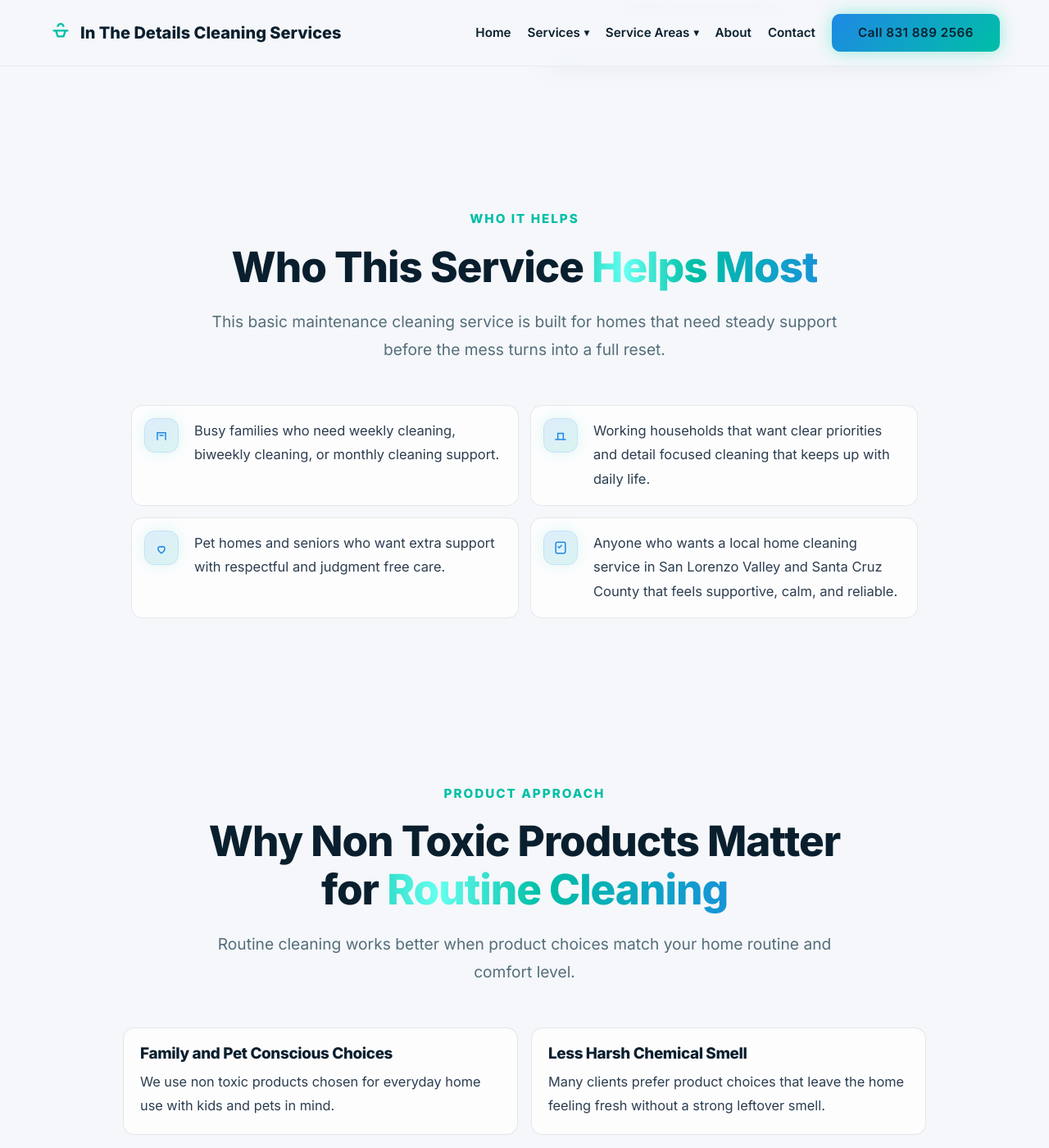
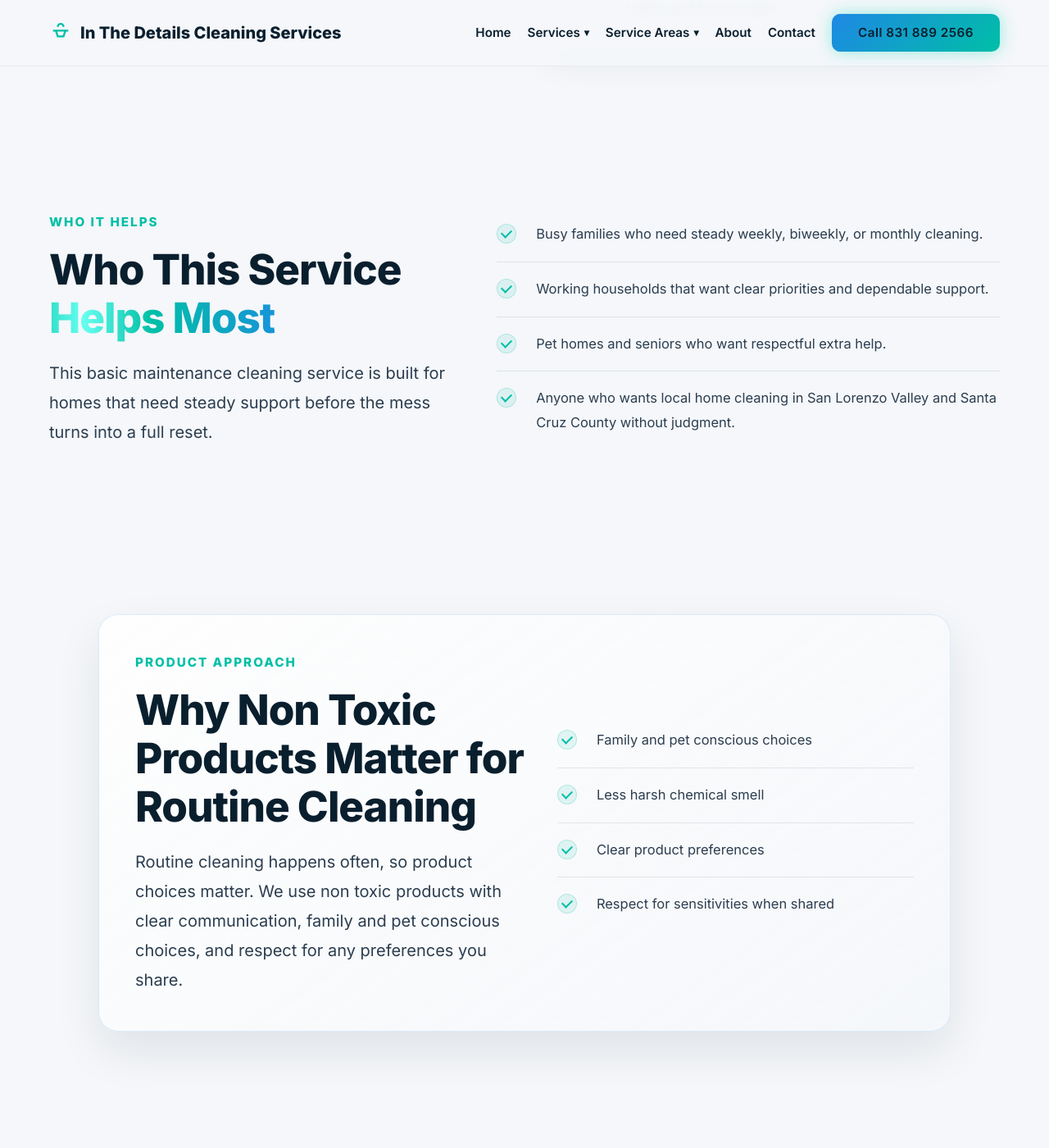
Before and after one commit to YourOnlineSquad/in-the-details-cleaning-site, a Jekyll site: the page built from services/basic-maintenance-cleaning/index.html, in a window 1280 px wide and 1400 px high, scrolled down 1443 px. Shown: the whole window at 82% size. Built offline with Jekyll 4.4.1, drawn with Linux system fonts in a browser that asks for light colours; some of the changed text lies outside the part shown.

Commit message:
Clean up basic maintenance page sections

```diff
--- a/services/basic-maintenance-cleaning/index.html
+++ b/services/basic-maintenance-cleaning/index.html
@@ -65,44 +65,34 @@ description: Weekly, biweekly, and monthly non toxic house cleaning in San Loren
 </section>
 
 <section class="section service-audience">
-  <div class="container">
-    <div class="text-center max-w-800 mb-50">
+  <div class="container service-split-list">
+    <div class="service-split-copy">
       <span class="eyebrow">Who It Helps</span>
       <h2 class="section-title">Who This Service <span class="gradient-text">Helps Most</span></h2>
-      <p class="section-subtitle">This basic maintenance cleaning service is built for homes that need steady support before the mess turns into a full reset.</p>
+      <p class="body-copy-large">This basic maintenance cleaning service is built for homes that need steady support before the mess turns into a full reset.</p>
     </div>
-    <div class="service-audience-list" role="list" aria-label="Who basic maintenance cleaning helps">
-      <div class="service-audience-item" role="listitem"><span class="service-audience-mark" aria-hidden="true"><svg viewBox="0 0 24 24" fill="none"><path d="M6 19V8h12v11" stroke="currentColor" stroke-width="1.8"/><path d="M9 12h6" stroke="currentColor" stroke-width="1.8"/></svg></span><p class="body-copy">Busy families who need weekly cleaning, biweekly cleaning, or monthly cleaning support.</p></div>
-      <div class="service-audience-item" role="listitem"><span class="service-audience-mark" aria-hidden="true"><svg viewBox="0 0 24 24" fill="none"><path d="M4 18h16" stroke="currentColor" stroke-width="1.8"/><path d="M8 18V9h8v9" stroke="currentColor" stroke-width="1.8"/></svg></span><p class="body-copy">Working households that want clear priorities and detail focused cleaning that keeps up with daily life.</p></div>
-      <div class="service-audience-item" role="listitem"><span class="service-audience-mark" aria-hidden="true"><svg viewBox="0 0 24 24" fill="none"><path d="M12 20s-5-3.2-5-7a3 3 0 0 1 5-2 3 3 0 0 1 5 2c0 3.8-5 7-5 7Z" stroke="currentColor" stroke-width="1.8"/></svg></span><p class="body-copy">Pet homes and seniors who want extra support with respectful and judgment free care.</p></div>
-      <div class="service-audience-item" role="listitem"><span class="service-audience-mark" aria-hidden="true"><svg viewBox="0 0 24 24" fill="none"><rect x="5" y="4" width="14" height="16" rx="2" stroke="currentColor" stroke-width="1.8"/><path d="M8 10l2 2 4-4" stroke="currentColor" stroke-width="1.8"/></svg></span><p class="body-copy">Anyone who wants a local home cleaning service in San Lorenzo Valley and Santa Cruz County that feels supportive, calm, and reliable.</p></div>
+    <div class="service-check-list" role="list" aria-label="Who basic maintenance cleaning helps">
+      <div class="service-check-row" role="listitem"><span class="service-check-icon" aria-hidden="true"></span><p class="body-copy">Busy families who need steady weekly, biweekly, or monthly cleaning.</p></div>
+      <div class="service-check-row" role="listitem"><span class="service-check-icon" aria-hidden="true"></span><p class="body-copy">Working households that want clear priorities and dependable support.</p></div>
+      <div class="service-check-row" role="listitem"><span class="service-check-icon" aria-hidden="true"></span><p class="body-copy">Pet homes and seniors who want respectful extra help.</p></div>
+      <div class="service-check-row" role="listitem"><span class="service-check-icon" aria-hidden="true"></span><p class="body-copy">Anyone who wants local home cleaning in San Lorenzo Valley and Santa Cruz County without judgment.</p></div>
     </div>
   </div>
 </section>
 
 <section class="section bg-light non-toxic-standard">
   <div class="container">
-    <div class="text-center max-w-800 mb-50">
-      <span class="eyebrow">Product Approach</span>
-      <h2 class="section-title">Why Non Toxic Products Matter for <span class="gradient-text">Routine Cleaning</span></h2>
-      <p class="section-subtitle">Routine cleaning works better when product choices match your home routine and comfort level.</p>
-    </div>
-    <div class="non-toxic-points" role="list" aria-label="Why non toxic products matter">
-      <div class="non-toxic-point" role="listitem">
-        <h3>Family and Pet Conscious Choices</h3>
-        <p class="body-copy">We use non toxic products chosen for everyday home use with kids and pets in mind.</p>
+    <div class="service-trust-panel">
+      <div class="service-trust-copy">
+        <span class="eyebrow">Product Approach</span>
+        <h2 class="section-title">Why Non Toxic Products Matter for Routine Cleaning</h2>
+        <p class="body-copy-large">Routine cleaning happens often, so product choices matter. We use non toxic products with clear communication, family and pet conscious choices, and respect for any preferences you share.</p>
       </div>
-      <div class="non-toxic-point" role="listitem">
-        <h3>Less Harsh Chemical Smell</h3>
-        <p class="body-copy">Many clients prefer product choices that leave the home feeling fresh without a strong leftover smell.</p>
-      </div>
-      <div class="non-toxic-point" role="listitem">
-        <h3>Clear Product Preferences</h3>
-        <p class="body-copy">You can share your preferences and we will align the visit with your priorities whenever possible.</p>
-      </div>
-      <div class="non-toxic-point" role="listitem">
-        <h3>Respect for Sensitivities</h3>
-        <p class="body-copy">If your household has sensitivities, we keep communication clear and adjust product use where we can.</p>
+      <div class="service-check-list" role="list" aria-label="Why non toxic products matter">
+        <div class="service-check-row" role="listitem"><span class="service-check-icon" aria-hidden="true"></span><p class="body-copy">Family and pet conscious choices</p></div>
+        <div class="service-check-row" role="listitem"><span class="service-check-icon" aria-hidden="true"></span><p class="body-copy">Less harsh chemical smell</p></div>
+        <div class="service-check-row" role="listitem"><span class="service-check-icon" aria-hidden="true"></span><p class="body-copy">Clear product preferences</p></div>
+        <div class="service-check-row" role="listitem"><span class="service-check-icon" aria-hidden="true"></span><p class="body-copy">Respect for sensitivities when shared</p></div>
       </div>
     </div>
   </div>
--- a/style.css
+++ b/style.css
@@ -645,84 +645,104 @@ p { margin-bottom: 1.5rem; font-size: 1.15rem; }
 }
 
 /* Basic maintenance extra depth sections */
-.service-audience-list {
-    max-width: 960px;
-    margin: 0 auto;
+.service-split-list {
     display: grid;
-    gap: 14px;
+    gap: 44px;
+    align-items: center;
 }
 
-.service-audience-item {
+.service-split-copy {
+    max-width: 540px;
+}
+
+.service-split-copy .body-copy-large,
+.service-trust-copy .body-copy-large {
+    margin-bottom: 0;
+}
+
+.service-check-list {
     display: grid;
-    grid-template-columns: 46px 1fr;
+    gap: 0;
+}
+
+.service-check-row {
+    display: grid;
+    grid-template-columns: 34px 1fr;
     gap: 14px;
     align-items: start;
-    background: rgba(255, 255, 255, 0.74);
-    border: 1px solid rgba(10, 31, 46, 0.09);
-    border-radius: 14px;
-    padding: 16px 16px;
+    padding: 18px 0;
 }
 
-.service-audience-mark {
-    width: 40px;
-    height: 40px;
-    border-radius: 12px;
+.service-check-row + .service-check-row {
+    border-top: 1px solid rgba(10, 31, 46, 0.1);
+}
+
+.service-check-icon {
+    width: 24px;
+    height: 24px;
+    border-radius: 50%;
     display: inline-flex;
     align-items: center;
     justify-content: center;
-    color: var(--brand-primary);
-    background: linear-gradient(145deg, rgba(30,136,229,0.14), rgba(0,191,166,0.14));
-    box-shadow: 0 0 0 1px rgba(30,136,229,0.2), 0 0 20px rgba(0,191,166,0.14);
+    margin-top: 2px;
+    color: var(--brand-teal);
+    background: rgba(0, 191, 166, 0.1);
+    box-shadow: inset 0 0 0 1px rgba(0, 191, 166, 0.22);
 }
 
-.service-audience-mark svg {
-    width: 20px;
-    height: 20px;
+.service-check-icon::before {
+    content: "";
+    width: 10px;
+    height: 6px;
+    border-left: 2px solid currentColor;
+    border-bottom: 2px solid currentColor;
+    transform: rotate(-45deg) translate(1px, -1px);
 }
 
-.service-audience-item .body-copy {
+.service-check-row .body-copy {
     margin: 0;
     font-size: 1.03rem;
 }
 
-.non-toxic-points {
-    max-width: 980px;
+.service-trust-panel {
+    display: grid;
+    gap: 34px;
+    align-items: center;
+    max-width: 1040px;
     margin: 0 auto;
-    display: grid;
-    gap: 16px;
+    padding: 44px;
+    border-radius: 24px;
+    background: linear-gradient(145deg, rgba(255, 255, 255, 0.84), rgba(245, 247, 250, 0.72));
+    border: 1px solid rgba(30, 136, 229, 0.14);
+    box-shadow: 0 24px 55px rgba(10, 31, 46, 0.09);
 }
 
-.non-toxic-point {
-    background: rgba(255, 255, 255, 0.75);
-    border: 1px solid rgba(10, 31, 46, 0.1);
-    border-radius: 14px;
-    padding: 20px;
-}
-
-.non-toxic-point h3 {
-    font-size: 1.18rem;
-    margin-bottom: 8px;
-}
-
-.non-toxic-point .body-copy {
-    margin: 0;
-    font-size: 1.02rem;
+.service-trust-copy {
+    max-width: 600px;
 }
 
 @media (min-width: 860px) {
-    .service-audience-list,
-    .non-toxic-points {
-        grid-template-columns: repeat(2, minmax(0, 1fr));
+    .service-split-list {
+        grid-template-columns: minmax(0, 0.9fr) minmax(0, 1.1fr);
+    }
+
+    .service-trust-panel {
+        grid-template-columns: minmax(0, 1.05fr) minmax(280px, 0.95fr);
     }
 }
 
 @media (max-width: 767px) {
-    .visit-breakdown-layout {
+    .visit-breakdown-layout,
+    .service-split-list {
         gap: 24px;
     }
 
     .visit-breakdown-copy .section-title,
-    .visit-breakdown-copy .body-copy-large {
+    .visit-breakdown-copy .body-copy-large,
+    .service-split-copy .section-title,
+    .service-split-copy .body-copy-large,
+    .service-trust-copy .section-title,
+    .service-trust-copy .body-copy-large {
         text-align: left;
     }
 
@@ -749,30 +769,24 @@ p { margin-bottom: 1.5rem; font-size: 1.15rem; }
 
     .visit-breakdown-row h3,
     .visit-breakdown-row .body-copy,
-    .service-audience-item .body-copy,
-    .non-toxic-point h3,
-    .non-toxic-point .body-copy {
+    .service-check-row .body-copy {
         text-align: left;
     }
 
-    .service-audience-item {
-        grid-template-columns: 40px 1fr;
-        padding: 14px 12px;
+    .service-check-row {
+        grid-template-columns: 30px 1fr;
+        gap: 12px;
+        padding: 15px 0;
     }
 
-    .service-audience-mark {
-        width: 34px;
-        height: 34px;
-        border-radius: 10px;
+    .service-check-icon {
+        width: 22px;
+        height: 22px;
     }
 
-    .service-audience-mark svg {
-        width: 18px;
-        height: 18px;
-    }
-
-    .non-toxic-point {
-        padding: 16px 14px;
+    .service-trust-panel {
+        padding: 26px 20px;
+        border-radius: 20px;
     }
 }
 
```
